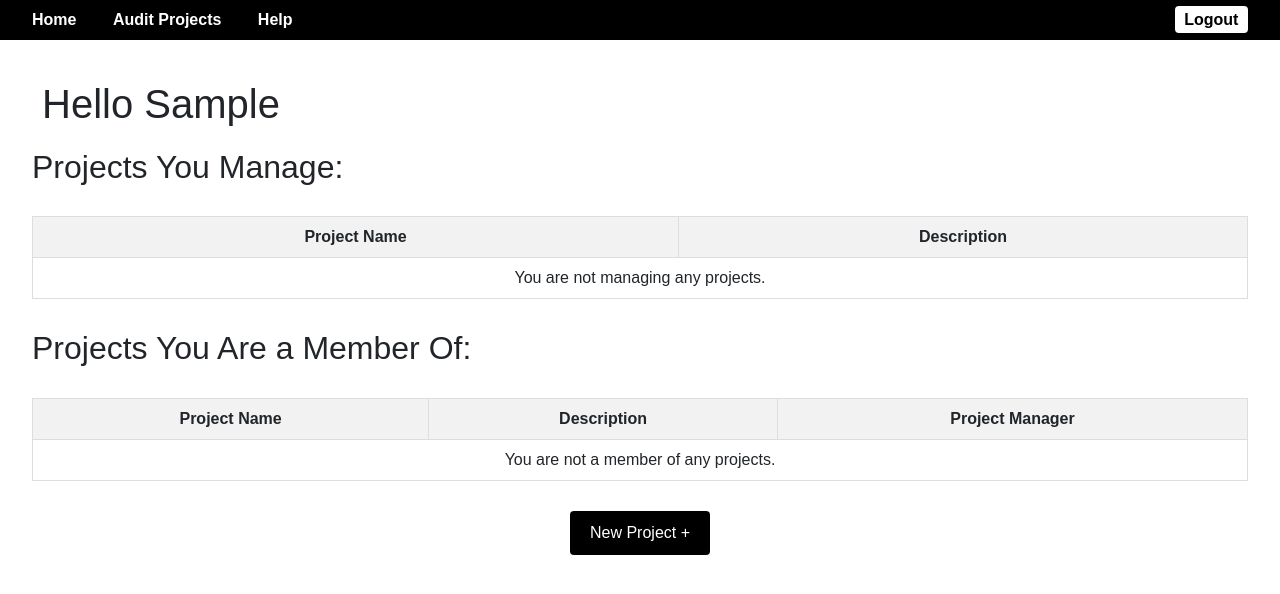
After one commit to Ayman-Abduh/complytech, a Django app: page /projects/project_list/ in a window 1280 px wide. The commit adds this page. Shown: the top 594 px of the page. Run offline with Django 4.2, Linux system fonts and the light colour scheme; the visitor is signed in with stand-in values (Sample User, id 1).

Commit message:
added the ability to make a new project and view the projects you are the manager or member of

```diff
--- a/django_project/urls.py
+++ b/django_project/urls.py
@@ -22,5 +22,6 @@ urlpatterns = [
     path("admin/", admin.site.urls),
     path("accounts/", include("django.contrib.auth.urls")),
     path("accounts/", include("accounts.urls")),
+    path("projects/", include("projects.urls")),
     path("", include("homeabout.urls")),
 ]
--- /dev/null
+++ b/projects/urls.py
@@ -0,0 +1,7 @@
+from django.urls import path
+from .views import ProjectListView, ProjectCreateView
+
+urlpatterns = [
+    path("project_list/", ProjectListView.as_view(), name="project_list"),
+    path("project_new/", ProjectCreateView.as_view(), name="project_create"),
+]
--- a/projects/views.py
+++ b/projects/views.py
@@ -1,3 +1,50 @@
 from django.shortcuts import render
+from .models import ProjectMembership, Project
+from django.urls import reverse
+from django.views.generic import ListView
+from django.views.generic.edit import CreateView
+from django.contrib.auth.mixins import LoginRequiredMixin
+from .forms import ProjectForm
 
 # Create your views here.
+
+
+class ProjectListView(LoginRequiredMixin, ListView):
+    model = ProjectMembership
+    template_name = "project_list.html"
+    context_object_name = "projectmembership_list"  # Can still be used if needed
+
+    def get_context_data(self, **kwargs):
+        context = super().get_context_data(**kwargs)
+        # Projects where the user is the manager
+        context["manager_projects"] = ProjectMembership.objects.filter(
+            user=self.request.user, role="Manager"
+        )
+        # Projects where the user is a member but not a manager
+        context["member_projects"] = ProjectMembership.objects.filter(
+            user=self.request.user, role="Auditor"
+        )
+        return context
+
+
+class ProjectCreateView(LoginRequiredMixin, CreateView):
+
+    model = Project
+    form_class = ProjectForm
+    template_name = "project_create.html"
+
+    def form_valid(self, form):  # new
+        form.instance.created_by = self.request.user
+        response = super().form_valid(form)  # Save the form and get the response
+
+        # Add the creator as a manager of the new project
+        ProjectMembership.objects.create(
+            user=form.instance.created_by,
+            project=form.instance,
+            role="Manager",
+        )
+
+        return response
+
+    def get_success_url(self):
+        return reverse("project_list")
--- a/templates/base.html
+++ b/templates/base.html
@@ -58,7 +58,7 @@
     <header class="navbar">
         <div>
             <a href="{% url 'home' %}">Home</a>
-            <a href="#">Audit Projects</a>
+            <a href="{% url 'project_list' %}">Audit Projects</a>
             <a href="#">Help</a>
         </div>
         <div>
--- /dev/null
+++ b/templates/project_list.html
@@ -0,0 +1,120 @@
+<!DOCTYPE html>
+{% extends "base.html" %}
+
+{% block title %}
+Projects List
+{% endblock %}
+
+{% block content %}
+<style>
+    /* General styling */
+    body {
+        font-family: Arial, sans-serif;
+    }
+
+    /* Header (h1) styling */
+    h1 {
+        text-align: left;
+        margin: 40px 0 20px 0;
+        padding-left: 10px;
+    }
+
+    /* Table styling */
+    table {
+        width: 100%;
+        border-collapse: collapse;
+        margin: 30px auto;
+    }
+
+    table th,
+    table td {
+        text-align: center;
+        vertical-align: middle;
+        padding: 8px;
+        border: 1px solid #ddd;
+    }
+
+    table th {
+        background-color: #f2f2f2;
+    }
+
+    /* Button styling */
+    .new-project-btn {
+        display: block;
+        margin: 30px auto;
+        padding: 10px 20px;
+        background-color: black;
+        color: white;
+        text-align: center;
+        border: none;
+        border-radius: 4px;
+        font-size: 16px;
+        cursor: pointer;
+    }
+
+    .new-project-btn:hover {
+        background-color: #444;
+    }
+</style>
+
+<h1>Hello {{ user.username | title }}</h1>
+
+<!-- Projects where the user is the manager -->
+<h2>Projects You Manage:</h2>
+<table>
+    <thead>
+        <tr>
+            <th>Project Name</th>
+            <th>Description</th>
+        </tr>
+    </thead>
+    <tbody>
+        {% if manager_projects %}
+        {% for project in manager_projects %}
+        <tr>
+            <td><a href="#">{{ project.project.title | title }}</a></td>
+            <td>{{ project.project.description }}</td>
+        </tr>
+        {% endfor %}
+        {% else %}
+        <tr>
+            <td colspan="2">You are not managing any projects.</td>
+        </tr>
+        {% endif %}
+    </tbody>
+</table>
+
+<!-- Projects where the user is a member -->
+<h2>Projects You Are a Member Of:</h2>
+<table>
+    <thead>
+        <tr>
+            <th>Project Name</th>
+            <th>Description</th>
+            <th>Project Manager</th>
+        </tr>
+    </thead>
+    <tbody>
+        {% if member_projects %}
+        {% for project in member_projects %}
+        <tr>
+            <td><a href="#">{{ project.project.title | title }}</a></td>
+            <td>{{ project.project.description }}</td>
+            <td>{{ project.project.created_by.username | title }}</td>
+        </tr>
+        {% endfor %}
+        {% else %}
+        <tr>
+            <td colspan="3">You are not a member of any projects.</td>
+        </tr>
+        {% endif %}
+    </tbody>
+</table>
+
+<!-- New Project Button -->
+<button class="new-project-btn">
+    <a style="text-decoration: none; color: white;" href="{% url 'project_create' %}">
+        New Project +
+    </a>
+</button>
+{% endblock content %}
```
Also changed, not shown: projects/admin.py (+37 -5 lines), projects/forms.py (added, +21 -0 lines), projects/models.py (+36 -0 lines), templates/project_create.html (added, +12 -0 lines), projects/migrations/0005_project.py (added), projects/migrations/0006_projectmembership.py (added).
